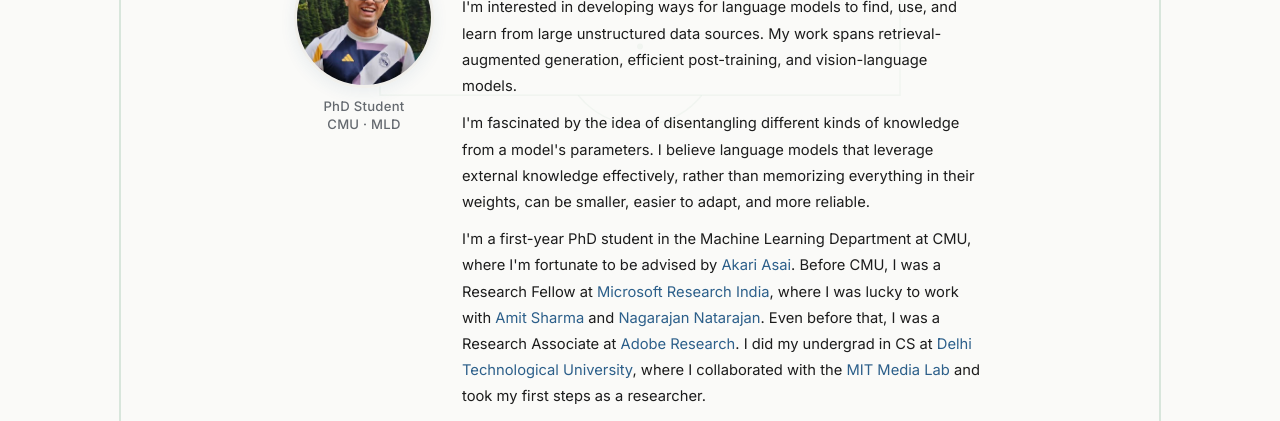
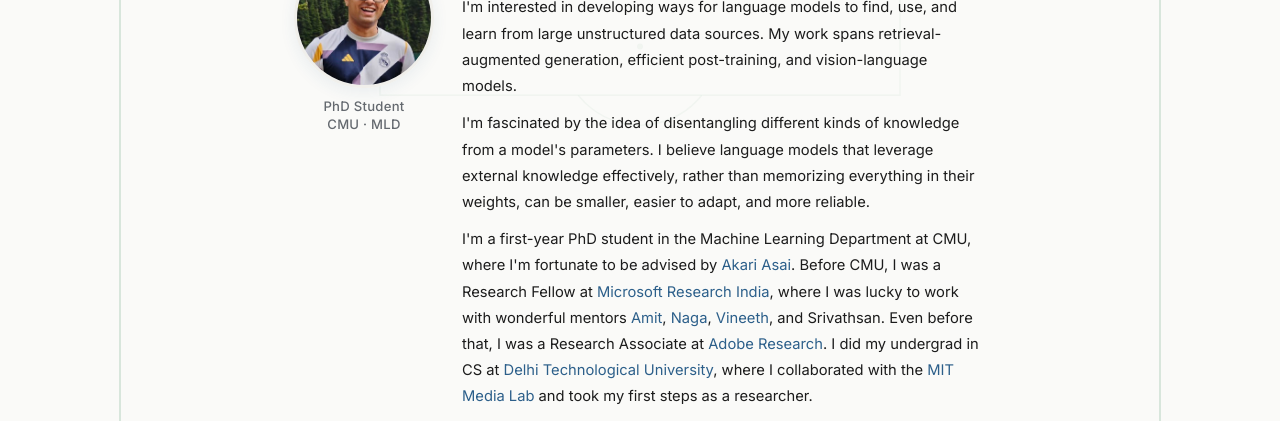
Before and after one commit to java-abhinav07/java-abhinav07.github.io, a plain HTML site: page index.html in a window 1280 px wide. Shown: the part 159-580 px from the top of the page. Drawn offline with Linux system fonts and the light colour scheme.

Commit message:
Thank MSR India mentors in the bio
Co-Authored-By: Claude Opus 5.5 <noreply@anthropic.com>
Claude-Session: https://claude.ai/code/session_01HkpXes16xGvz7zEZksbh5j

```diff
--- a/index.html
+++ b/index.html
@@ -403,7 +403,7 @@
 
               <p>I'm fascinated by the idea of disentangling different kinds of knowledge from a model's parameters. I believe language models that leverage external knowledge effectively, rather than memorizing everything in their weights, can be smaller, easier to adapt, and more reliable.</p>
 
-              <p>I'm a first-year PhD student in the Machine Learning Department at CMU, where I'm fortunate to be advised by <a href="https://akariasai.github.io/" target="_blank">Akari Asai</a>. Before CMU, I was a Research Fellow at <a href="https://www.microsoft.com/en-us/research/lab/microsoft-research-india/" target="_blank">Microsoft Research India</a>, where I was lucky to work with <a href="https://amitsharma.in/" target="_blank">Amit Sharma</a> and <a href="https://www.microsoft.com/en-us/research/people/nagarajn/" target="_blank">Nagarajan Natarajan</a>. Even before that, I was a Research Associate at <a href="https://adobe.mdsr.live/" target="_blank">Adobe Research</a>. I did my undergrad in CS at <a href="https://dtu.ac.in/" target="_blank">Delhi Technological University</a>, where I collaborated with the <a href="https://www.media.mit.edu/groups/camera-culture/overview/" target="_blank">MIT Media Lab</a> and took my first steps as a researcher.</p>
+              <p>I'm a first-year PhD student in the Machine Learning Department at CMU, where I'm fortunate to be advised by <a href="https://akariasai.github.io/" target="_blank">Akari Asai</a>. Before CMU, I was a Research Fellow at <a href="https://www.microsoft.com/en-us/research/lab/microsoft-research-india/" target="_blank">Microsoft Research India</a>, where I was lucky to work with wonderful mentors <a href="https://amitsharma.in/" target="_blank">Amit</a>, <a href="https://www.microsoft.com/en-us/research/people/nagarajn/" target="_blank">Naga</a>, <a href="https://people.iith.ac.in/vineethnb/" target="_blank">Vineeth</a>, and Srivathsan. Even before that, I was a Research Associate at <a href="https://adobe.mdsr.live/" target="_blank">Adobe Research</a>. I did my undergrad in CS at <a href="https://dtu.ac.in/" target="_blank">Delhi Technological University</a>, where I collaborated with the <a href="https://www.media.mit.edu/groups/camera-culture/overview/" target="_blank">MIT Media Lab</a> and took my first steps as a researcher.</p>
             </div>
 
             <div class="pill-row">
```
